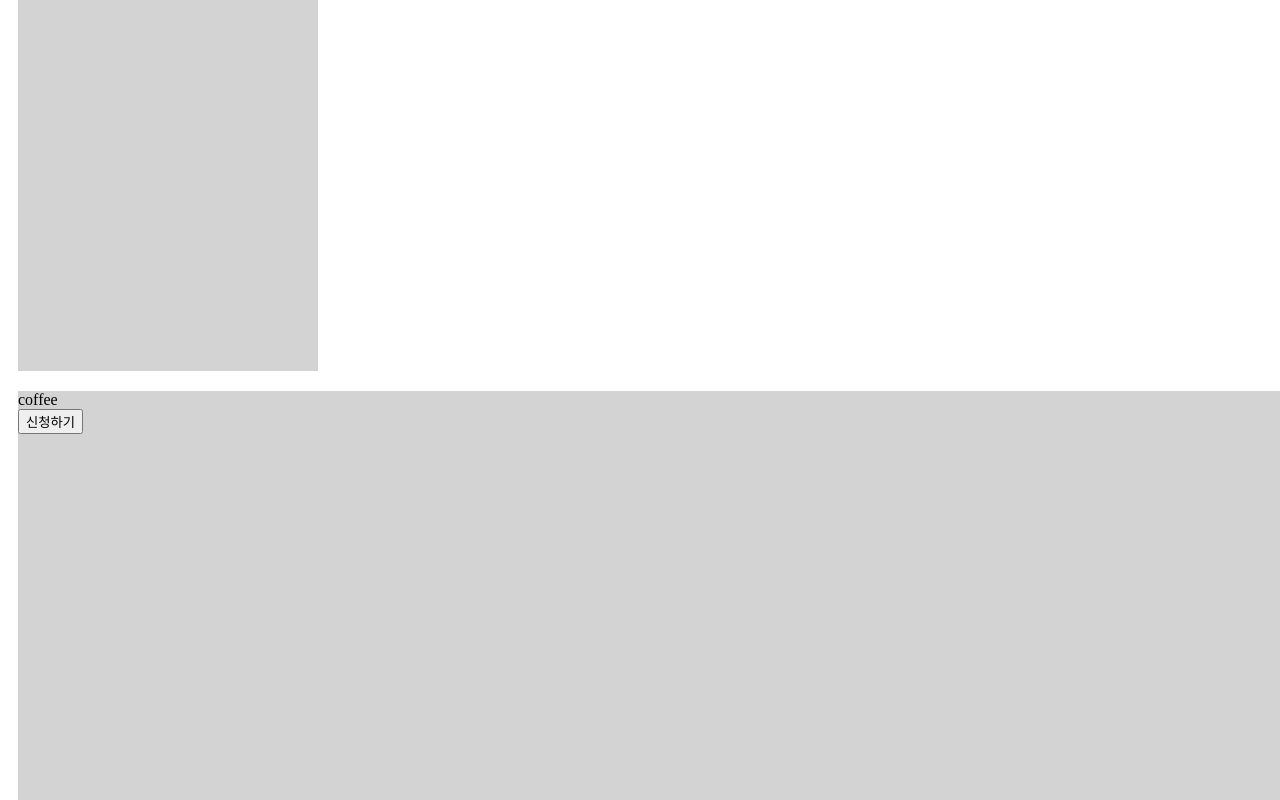
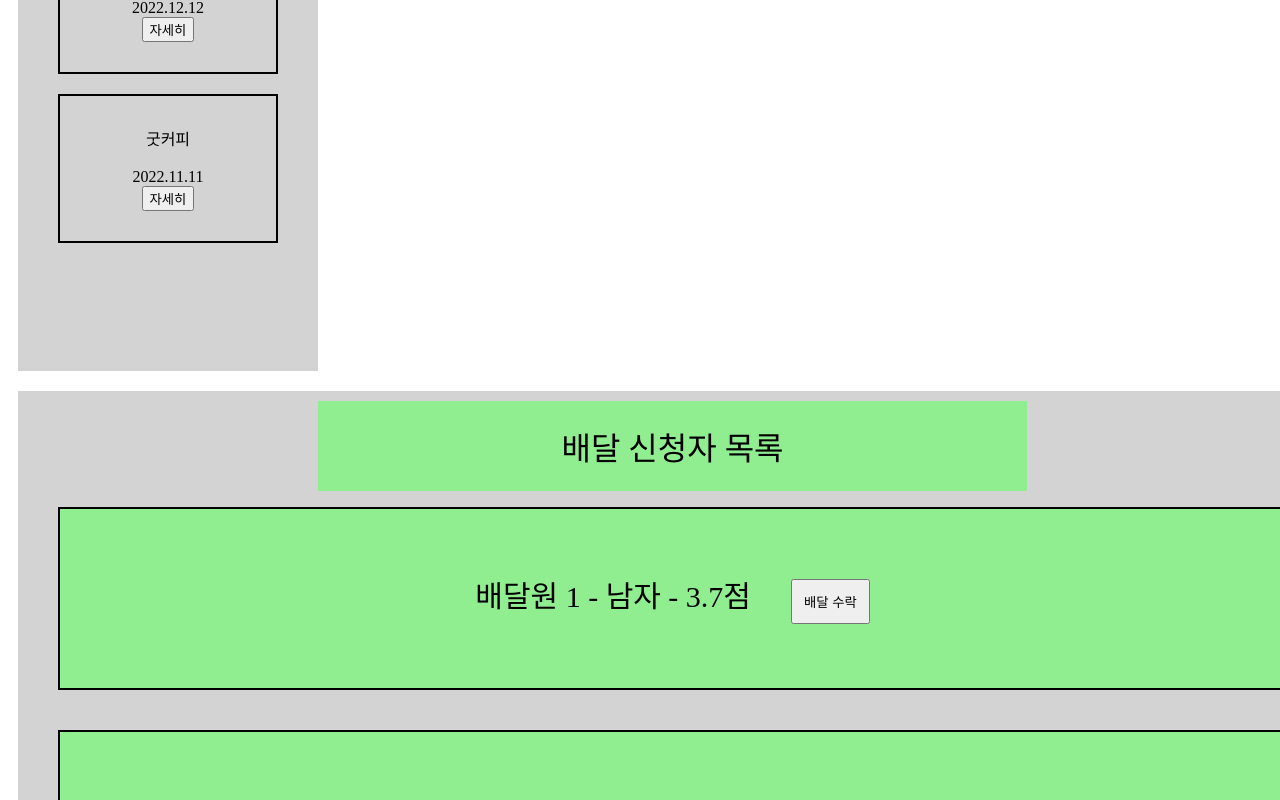
Before and after one commit to sperr7489/coffeebro, a React (Vite) app in the folder frontend/: page /Deal in a window 1280 px wide. Shown: the part 616-1416 px from the top of the page. Built offline with nearby package versions, Linux system fonts and the light colour scheme.

Commit message:
거래 페이지

```diff
--- a/frontend/src/pages/Deal/components/Apply.jsx
+++ b/frontend/src/pages/Deal/components/Apply.jsx
@@ -1,5 +1,6 @@
 import React, { useState } from 'react';
 import style from '../index.module.css'
+import ApplyModal from './ApplyModal';
 
 const applyButtonHandle = () => {
 
@@ -7,35 +8,57 @@ const applyButtonHandle = () => {
 
 const Apply = () => {
     const [num, setNum] = useState(0);
+    const [open, setOpen] = useState(false)
+    const [modalIdx, setModalIdx] = useState(0);
+
     const dummy = [
-        {name: "홍길동", cafe: "스타벅스"},
-        {name: "신짱구", cafe: "이디야커피"},
-        {name: "김철수", cafe: "메가커피"},
-        {name: "김유리", cafe: "굿커피"}
+        {cafe: "스타벅스", date: '2022.12.01'},
+        {cafe: "이디야커피", date: '2022.11.12'},
+        {cafe: "메가커피", date: '2022.12.12'},
+        {cafe: "굿커피", date: '2022.11.11'}
     ]
 
     const detail = [
-        {menu: "coffee", map: "팔달관 303호"},
-        {menu: "coke", map: "팔달관 309호"},
-        {menu: "cake", map: "팔달관 203호"},
-        {menu: "tea", map: "팔달관 312호"}
+        {name: '배달원 1', sex: 'M', rate: 3.7},
+        {name: '배달원 2', sex: 'G', rate: 4.2},
+        {name: '배달원 3', sex: 'M', rate: 5},
+        {name: '배달원 4', sex: 'M', rate: 4}
     ]
+
+    const showDetail = (index) => {
+        setOpen(true)
+        setModalIdx(index)
+    }
 
     return (
         <div className={style.contentOutter}>
             <div className={style.left}>
                 <ul className={style.inMenu}>
                     {dummy.map((data, index) => (
-                        <li className={style.applyName} onClick={() => (setNum(index))}>{data.name}</li>
+                        <li className={style.applyName} onClick={() => (setNum(index))}>
+                            <span>{data.cafe}</span><br /><br />
+                            <span>{data.date}</span><br/>
+                            <input type='button' value="자세히" onClick={() => showDetail(index)}/>
+                        </li>
                     ))}
                 </ul>
+                {open && <ApplyModal setOpen={setOpen} index={modalIdx}/>}
             </div>
             <div className={style.right}>
-                    <div>
-                        {detail[num].menu}
+                    <div className={style.title}>
+                        배달 신청자 목록
                     </div>
                     <div>
-                         <input type="button" value="신청하기"/>
+                        <ul className={style.inMenu}>
+                            {detail.map(data => (
+                                <li>
+                                    <div className={style.deliverName}>
+                                        {data.name} - {data.sex === 'M' ? '남자' : '여자'} - {data.rate}점
+                                        <input type="button" value="배달 수락" className={style.deliverButton}/>
+                                    </div>
+                                </li>
+                            ))}
+                        </ul>
                     </div>
             </div>
         </div>
--- /dev/null
+++ b/frontend/src/pages/Deal/components/ApplyModal.jsx
@@ -0,0 +1,21 @@
+import React from 'react';
+import style from '../index.module.css';
+
+const ApplyModal = ({setOpen, index}) => {
+    const closeModal = () => {
+        setOpen(false)
+    }
+
+    return (
+        <div className={style.container}>
+            <div className={style.closeOut}>
+                <input className={style.close} type="button" value='x' onClick={closeModal}/>
+            </div>
+            <div>
+                {index}
+            </div>
+        </div>
+    );
+};
+
+export default ApplyModal;
--- a/frontend/src/pages/Deal/components/Deliver.jsx
+++ b/frontend/src/pages/Deal/components/Deliver.jsx
@@ -11,11 +11,15 @@ const Deliver = () => {
     ]
 
     const detail = [
-        {menu: "coffee", map: "팔달관 303호"},
-        {menu: "coke", map: "팔달관 309호"},
-        {menu: "cake", map: "팔달관 203호"},
-        {menu: "tea", map: "팔달관 312호"}
+        {menu: [{name: '아메리카노', option: ['연하게', '얼음많이']}, {name: '버블티', option: ['펄 많이']}, {name: '허브티', option: ['허브 x']}], map: "팔달관 303호", price: '15,000'},
+        {menu: [{name: '아메리카노', option: ['연하게', '얼음많이']}, {name: '버블티', option: ['펄 많이']}, {name: '허브티', option: ['허브 x']}], map: "팔달관 303호", price: '23,000'},
+        {menu: [{name: '아메리카노', option: ['연하게', '얼음많이']}, {name: '버블티', option: ['펄 많이']}, {name: '허브티', option: ['허브 x']}], map: "팔달관 303호", price: '90,000'},
+        {menu: [{name: '아메리카노', option: ['연하게', '얼음많이']}, {name: '버블티', option: ['펄 많이']}, {name: '허브티', option: ['허브 x']}], map: "팔달관 303호", price: '46,000'}
     ]
+
+    // const onStateChange = () = > {
+
+    // }
 
     return (
         <div className={style.contentOutter}>
@@ -24,14 +28,30 @@ const Deliver = () => {
                     {dummy.map((data, index) => (
                         <li className={style.applyName} onClick={() => (setNum(index))}>
                             <span>{data.name}</span><br /><br />
-                            <span className={data.state === '수락' ? style.green : data.state === '대기' ? style.yellow : style.red}>{data.state}</span>
+                            <div className={data.state === '수락' ? style.green : data.state === '대기' ? style.yellow : style.red}>{data.state}</div>
                         </li>
                     ))}
                 </ul>
             </div>
             <div className={style.right}>
+                    <div className={style.title}>
+                        주문현황
+                    </div>
+                    <div className={style.deliverInner}>
+                        <div>
+                            <ul className={style.inMenu}>
+                                {detail[num].menu.map((data) => <li><div className={style.term}>{data.name} - {data.option.map(data => <span>{data} </span>)}</div></li>)}
+                            </ul>
+                        </div>
+                        <div className={style.term}>
+                            주문금액: {detail[num].price}
+                        </div>
+                        <div>
+                            배달 주소: {detail[num].map}
+                        </div>
+                    </div>
                     <div>
-                        {detail[num].menu}
+                        <input type="button" value="배달 완료"/>
                     </div>
             </div>
         </div>
--- a/frontend/src/pages/Deal/index.jsx
+++ b/frontend/src/pages/Deal/index.jsx
@@ -11,6 +11,7 @@ const Deal = () => {
 
     return (
         <div>
+            {console.log(place)}
             <Header />
             <div>
                 <div className={style.menu}>
--- a/frontend/src/pages/Deal/index.module.css
+++ b/frontend/src/pages/Deal/index.module.css
@@ -44,11 +44,17 @@
     width:  1309px;
     height: 800px;
     margin: 10px 10px;
+    overflow-y: auto;
     background-color: lightgray;
+    text-align: center;
 }
 
 .applyName{
-    padding: 40px 0px;
+    padding: 30px 70px;
+    border: 2px solid black;
+    margin-right: 40px;
+    margin-bottom: 20px;
+    text-align: center;
 }
 
 .green{
@@ -65,6 +71,59 @@
 
 .red{
     background-color: red;
-    padding: 9px 9px;
+    padding: 10px 0;
     border: 2px solid;
 }
+
+.deliverName{
+    margin-bottom: 40px;
+    padding: 5% 5%;
+    font-size: 30px;
+    border: 2px solid black;
+    background-color: lightgreen;
+    margin-right: 40px;
+    text-align: center;
+}
+
+.deliverButton{
+    padding: 1% 1%;
+    margin-left: 40px;
+}
+
+.title{
+    border: 2px solid lightgreen;
+    padding: 20px 0;
+    margin: 10px 300px;
+    background-color: lightgreen;
+    font-size: 2em;
+}
+
+.container{
+    width: 600px;
+    height: 600px;
+    z-index: 999;
+    position: absolute;
+    top: 50%;
+    left: 50%;
+    transform: translate(-50%, -50%);
+    background-color: antiquewhite;
+}
+.close{
+    /* float: right; */
+    margin-left: 578px;
+    background-color: red;
+}
+
+.closeOut{
+    background-color: rgb(237, 231, 231);
+}
+
+.deliverInner{
+    background-color: lightgreen;
+    padding-bottom: 80px;
+    font-size: 30px;
+}
+
+.term{
+    margin: 30px 0;
+}
--- a/frontend/src/pages/Register/index.jsx
+++ b/frontend/src/pages/Register/index.jsx
@@ -26,9 +26,15 @@ const Register = () => {
 
     const [pwdConfirmMsg, setPwdConfirmMsg] = useState("")
 
+    const [test, setTest] = useState(0)
+
     useEffect(() => {
         setConfirm("")
     }, [])
+
+    // useEffect(() => {
+    //     console.log(confirm)
+    // },[confirm])
 
     const nameHandler = (event) => {
         setName(event.target.value)
@@ -119,8 +125,10 @@ const Register = () => {
 
     const pwdConfirmHandler = (event) => {
         console.log("in")
-        setConfirm(event.target.value)
+        setConfirm(()=>{return event.target.value})
         console.log(confirm)
+    }
+    useEffect(()=>{
         if(pwd !== confirm){
             setPwdConfirmMsg("입력하신 비밀번호와 동일하게 입력해주십시오")
             setIsPwdConfirm(false)
@@ -129,7 +137,7 @@ const Register = () => {
             setPwdConfirmMsg("입력하신 비밀번호와 동일합니다")
             setIsPwdConfirm(true)
         }
-    }
+    },[confirm])
 
     const finalButtonHandle = () => {
         if(isName && isEmailConfirm && isPwd && isDept && isSex && isPwdConfirm && isId)
```
Also changed, not shown: 1 other file (tests, documents, lock files or other folders).
